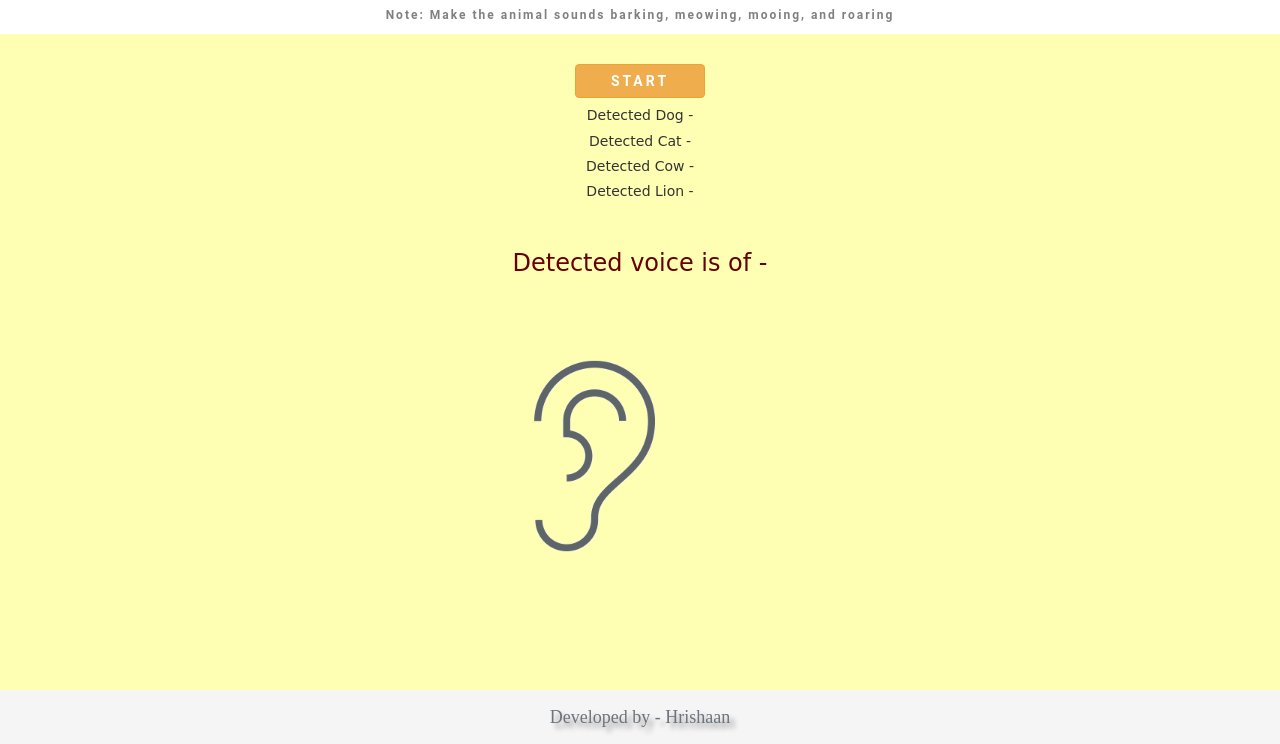
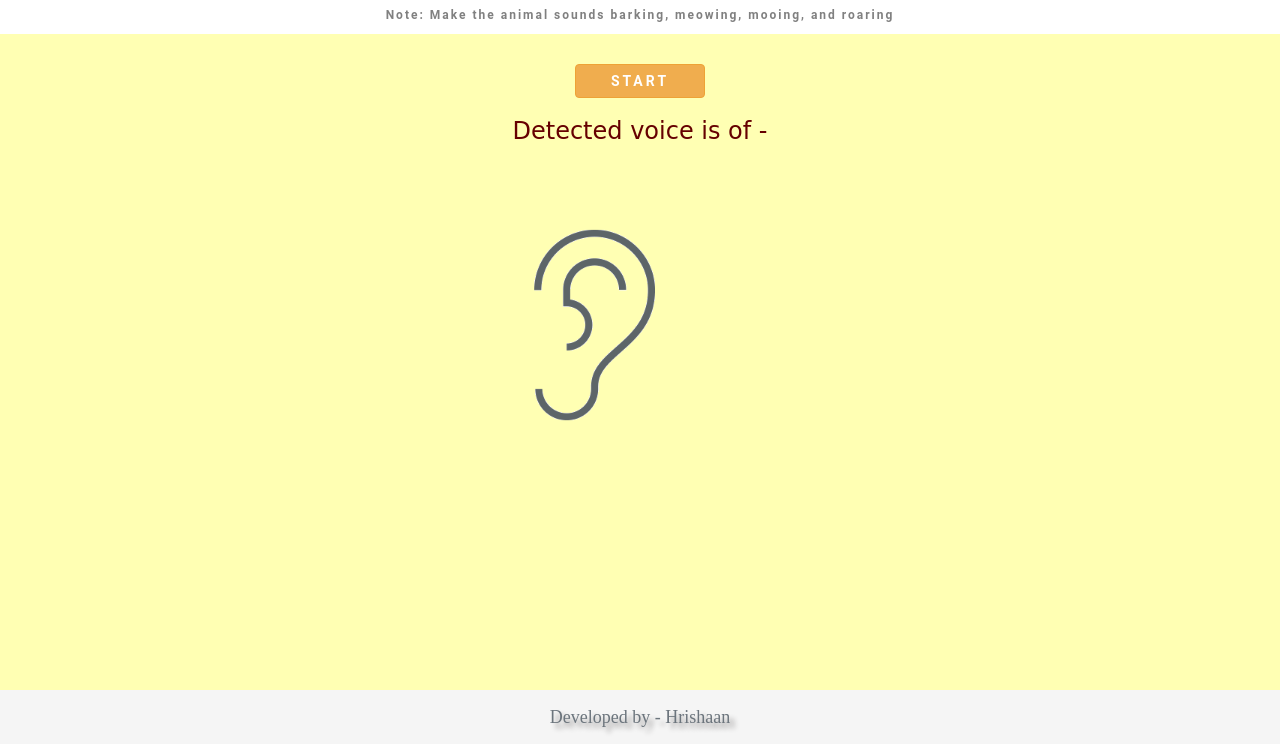
Before and after one commit to hrishaanb/AnimalSoundIdentificationP2, a plain HTML site: page index.html in a window 1280 px wide. Shown: the part 56-800 px from the top of the page. Drawn offline with nearby package versions, Linux system fonts and the light colour scheme; a web font is replaced by a local one.

Commit message:
Update index.html

```diff
--- a/index.html
+++ b/index.html
@@ -20,10 +20,6 @@
   <center>
     <br>
     <button class="btn btn-warning" onclick="startClassification()">START</button>
-    <h5 id="result_labelDog"> Detected Dog -  </h5>
-    <h5 id="result_labelCat"> Detected Cat - </h5>
-    <h5 id="result_labelCow"> Detected Cow - </h5>
-    <h5 id="result_labelLion"> Detected Lion - </h5>
     <br>
     <h3 id="result_label"> Detected voice is of - </h3>
     <br>
```
